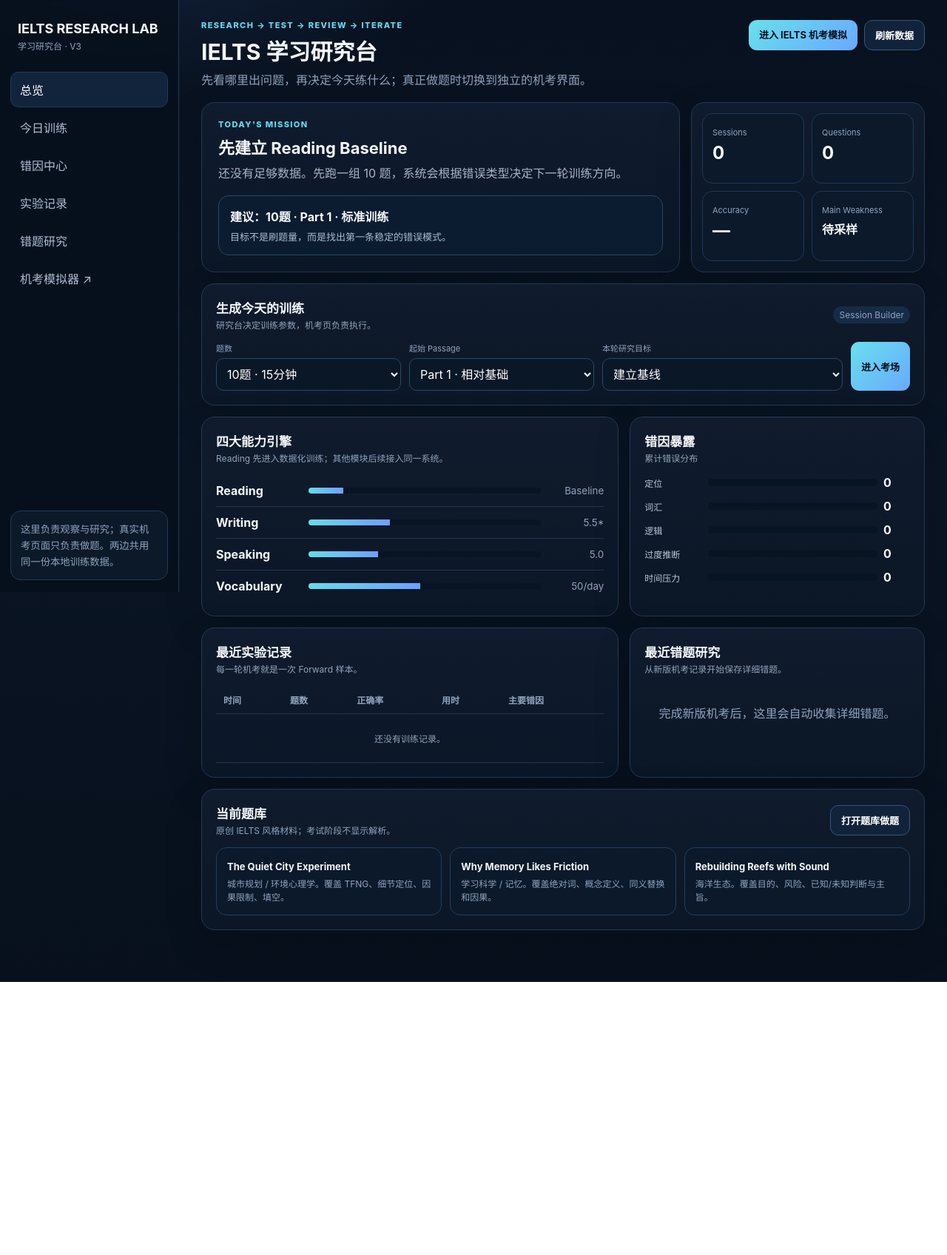
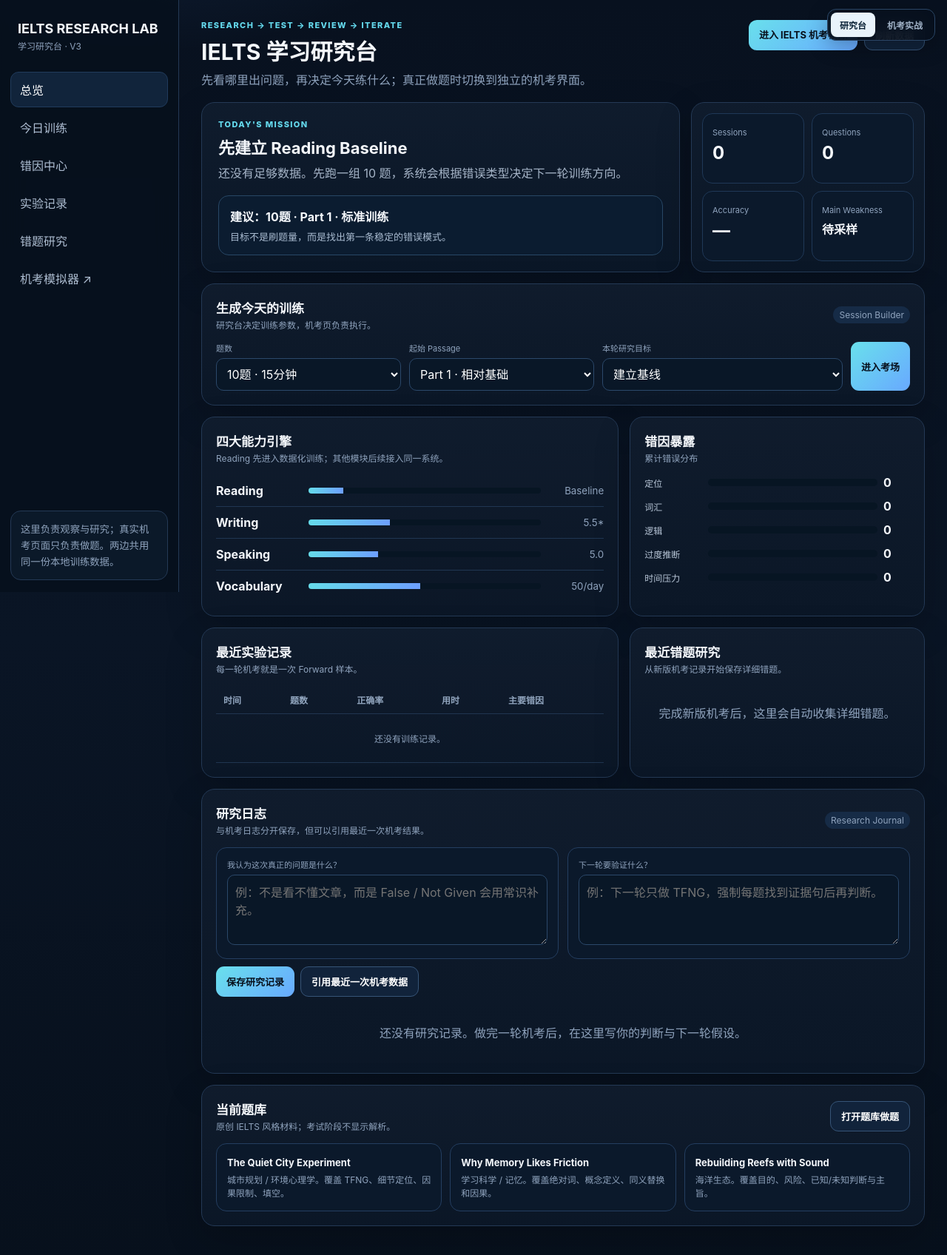
Before and after one commit to galbbb2772/ielts, a plain HTML site: page index.html in a window 1280 px wide. Shown: the whole page at 74% size. Before the commit the page ends 1327 px from the top, so only its background shows below. Drawn offline with Linux system fonts and the light colour scheme.

Commit message:
Unify IELTS research dashboard and exam into one-page app

```diff
--- a/index.html
+++ b/index.html
@@ -21,9 +21,30 @@ button,select{font:inherit}.app{min-height:100vh;display:grid;grid-template-colu
 .wrongitem{padding:11px 0;border-bottom:1px solid #203550}.wrongitem:last-child{border-bottom:0}.wrongitem b{font-size:12px}.wrongitem p{font-size:12px;color:#a9b9cb;line-height:1.5;margin:5px 0}.wrongmeta{display:flex;gap:7px;flex-wrap:wrap}.library{grid-column:1/-1}.libgrid{display:grid;grid-template-columns:repeat(3,1fr);gap:11px}.lib{padding:14px;border:1px solid #243e60;background:#0b192b;border-radius:14px}.lib b{font-size:13px}.lib p{font-size:12px;color:var(--muted);line-height:1.5;margin:6px 0 0}.empty{padding:24px 8px;color:var(--muted);text-align:center}
 @media(max-width:1050px){.app{grid-template-columns:1fr}.side{display:none}.main{padding:18px}.hero,.kpis,.engines,.errors,.history,.wrongbox{grid-column:1/-1}.controls{grid-template-columns:1fr 1fr}.controls .btn{grid-column:1/-1}.libgrid{grid-template-columns:1fr}}
 @media(max-width:620px){.main{padding:12px}.top{flex-direction:column}.top h1{font-size:25px}.controls{grid-template-columns:1fr}.kpis{grid-template-columns:1fr 1fr}.engine{grid-template-columns:90px 1fr 60px}}
+
+.mode-switch{position:fixed;right:16px;top:12px;z-index:1000;display:flex;gap:4px;padding:4px;background:rgba(7,16,29,.9);border:1px solid #2b4666;border-radius:12px;backdrop-filter:blur(12px);box-shadow:0 8px 28px rgba(0,0,0,.25)}
+.mode-switch button{border:0;background:transparent;color:#9fb0c5;padding:8px 12px;border-radius:8px;font-weight:800;font-size:12px;cursor:pointer}
+.mode-switch button.active{background:#e9f3fb;color:#0b2236}
+#examView{position:fixed;inset:0;background:#fff;z-index:900}
+#examFrame{width:100%;height:100%;border:0;display:block;background:#fff}
+#researchView.hidden,#examView.hidden{display:none!important}
+.research-note{grid-column:1/-1}
+.notegrid{display:grid;grid-template-columns:1fr 1fr;gap:12px}
+.notebox{border:1px solid #243e60;background:#0b192b;border-radius:14px;padding:14px}
+.notebox label{display:block;color:var(--muted);font-size:11px;margin-bottom:6px}
+.notebox textarea{width:100%;min-height:95px;resize:vertical;border:1px solid #2b486a;border-radius:10px;background:#091727;color:#fff;padding:10px;font:inherit}
+.journal-item{padding:12px 0;border-bottom:1px solid #203550}
+.journal-item:last-child{border-bottom:0}
+.journal-item b{font-size:12px}.journal-item p{margin:5px 0;color:#a9b9cb;font-size:12px;line-height:1.5}
+@media(max-width:620px){.mode-switch{right:8px;top:8px}.mode-switch button{padding:7px 9px}.notegrid{grid-template-columns:1fr}}
 </style>
 </head>
 <body>
+<div class="mode-switch">
+  <button id="modeResearch" class="active" onclick="switchMode('research')">研究台</button>
+  <button id="modeExam" onclick="switchMode('exam')">机考实战</button>
+</div>
+<div id="researchView">
 <div class="app">
 <aside class="side">
 <div class="brand"><b>IELTS RESEARCH LAB</b><span>学习研究台 · V3</span></div>
@@ -32,13 +53,13 @@ button,select{font:inherit}.app{min-height:100vh;display:grid;grid-template-colu
 <a class="nav" href="#errors">错因中心</a>
 <a class="nav" href="#history">实验记录</a>
 <a class="nav" href="#wrong">错题研究</a>
-<a class="nav" href="exam.html">机考模拟器 ↗</a>
+<a class="nav" href="javascript:void(0)" onclick="switchMode('exam')">机考模拟器 ↗</a>
 <div class="sidebox"><small>这里负责观察与研究；真实机考页面只负责做题。两边共用同一份本地训练数据。</small></div>
 </aside>
 <main class="main">
 <div class="top" id="overview">
 <div><div class="eyebrow">RESEARCH → TEST → REVIEW → ITERATE</div><h1>IELTS 学习研究台</h1><p>先看哪里出问题，再决定今天练什么；真正做题时切换到独立的机考界面。</p></div>
-<div class="actions"><a class="btn primary" href="exam.html">进入 IELTS 机考模拟</a><button class="btn" onclick="refresh()">刷新数据</button></div>
+<div class="actions"><a class="btn primary" href="javascript:void(0)" onclick="switchMode('exam')">进入 IELTS 机考模拟</a><button class="btn" onclick="refresh()">刷新数据</button></div>
 </div>
 <div class="grid">
 <section class="card hero">
@@ -67,18 +88,55 @@ button,select{font:inherit}.app{min-height:100vh;display:grid;grid-template-colu
 <section class="card section errors" id="errors"><div class="head"><div><h3>错因暴露</h3><span>累计错误分布</span></div></div><div id="errorBars"></div></section>
 <section class="card section history" id="history"><div class="head"><div><h3>最近实验记录</h3><span>每一轮机考就是一次 Forward 样本。</span></div></div><div class="tablewrap"><table><thead><tr><th>时间</th><th>题数</th><th>正确率</th><th>用时</th><th>主要错因</th></tr></thead><tbody id="historyRows"></tbody></table></div></section>
 <section class="card section wrongbox" id="wrong"><div class="head"><div><h3>最近错题研究</h3><span>从新版机考记录开始保存详细错题。</span></div></div><div id="wrongList"></div></section>
-<section class="card section library"><div class="head"><div><h3>当前题库</h3><span>原创 IELTS 风格材料；考试阶段不显示解析。</span></div><a class="btn" href="exam.html">打开题库做题</a></div>
+
+<section class="card section research-note" id="journal">
+  <div class="head"><div><h3>研究日志</h3><span>与机考日志分开保存，但可以引用最近一次机考结果。</span></div><span class="pill">Research Journal</span></div>
+  <div class="notegrid">
+    <div class="notebox">
+      <label>我认为这次真正的问题是什么？</label>
+      <textarea id="researchProblem" placeholder="例：不是看不懂文章，而是 False / Not Given 会用常识补充。"></textarea>
+    </div>
+    <div class="notebox">
+      <label>下一轮要验证什么？</label>
+      <textarea id="researchNext" placeholder="例：下一轮只做 TFNG，强制每题找到证据句后再判断。"></textarea>
+    </div>
+  </div>
+  <div style="display:flex;gap:8px;margin-top:10px;flex-wrap:wrap">
+    <button class="btn primary" onclick="saveResearchNote()">保存研究记录</button>
+    <button class="btn" onclick="fillFromLatest()">引用最近一次机考数据</button>
+  </div>
+  <div id="journalList" style="margin-top:12px"></div>
+</section>
+<section class="card section library"><div class="head"><div><h3>当前题库</h3><span>原创 IELTS 风格材料；考试阶段不显示解析。</span></div><a class="btn" href="javascript:void(0)" onclick="switchMode('exam')">打开题库做题</a></div>
 <div class="libgrid"><div class="lib"><b>The Quiet City Experiment</b><p>城市规划 / 环境心理学。覆盖 TFNG、细节定位、因果限制、填空。</p></div><div class="lib"><b>Why Memory Likes Friction</b><p>学习科学 / 记忆。覆盖绝对词、概念定义、同义替换和因果。</p></div><div class="lib"><b>Rebuilding Reefs with Sound</b><p>海洋生态。覆盖目的、风险、已知/未知判断与主旨。</p></div></div>
 </section>
 </div>
 </main>
 </div>
+</div>
+<div id="examView" class="hidden">
+  <iframe id="examFrame" src="exam.html" title="IELTS Computer Practice"></iframe>
+</div>
 <script>
+function switchMode(mode,examUrl){
+  var rv=document.getElementById("researchView"),ev=document.getElementById("examView");
+  var rb=document.getElementById("modeResearch"),eb=document.getElementById("modeExam");
+  if(mode==="exam"){
+    if(examUrl) document.getElementById("examFrame").src=examUrl;
+    rv.classList.add("hidden");ev.classList.remove("hidden");rb.classList.remove("active");eb.classList.add("active");
+    history.replaceState(null,"","#exam");
+  }else{
+    ev.classList.add("hidden");rv.classList.remove("hidden");eb.classList.remove("active");rb.classList.add("active");
+    history.replaceState(null,"","#research");refresh();renderJournal();
+  }
+}
+window.addEventListener("message",function(e){if(e.data&&e.data.type==="IELTS_EXAM_SUBMITTED"){refresh();renderJournal();}});
+window.addEventListener("DOMContentLoaded",function(){if(location.hash==="#exam")switchMode("exam");else switchMode("research");});
 var labels={locate:"定位",vocab:"词汇",logic:"逻辑",overinfer:"过度推断",time:"时间压力"};
 function getHist(){try{return JSON.parse(localStorage.getItem("ieltsExamHistory")||"[]")}catch(e){return []}}
 function fmt(s){s=Number(s||0);return Math.floor(s/60)+"m "+(s%60)+"s"}
 function pct(n,d){return d?Math.round(n/d*100):0}
-function launch(){var l=document.getElementById("len").value,p=document.getElementById("part").value,g=document.getElementById("goal").value;localStorage.setItem("ieltsResearchGoal",g);location.href="exam.html?len="+encodeURIComponent(l)+"&part="+encodeURIComponent(p)}
+function launch(){var l=document.getElementById("len").value,p=document.getElementById("part").value,g=document.getElementById("goal").value;localStorage.setItem("ieltsResearchGoal",g);switchMode("exam","exam.html?len="+encodeURIComponent(l)+"&part="+encodeURIComponent(p))}
 function escapeH(s){return String(s).replace(/[&<>"']/g,function(m){var map={"&":"&amp;","<":"&lt;",">":"&gt;",'"':"&quot;","'":"&#39;"};return map[m]})}
 function refresh(){
 var h=getHist(),totalQ=0,totalC=0,errs={locate:0,vocab:0,logic:0,overinfer:0,time:0};
@@ -96,7 +154,27 @@ var mt="先建立 Reading Baseline",tx="还没有足够数据。先跑一组 10
 if(totalQ>=10){if(wk==="locate"){mt="当前主问题：定位路径不稳定";tx="先减少题干到证据句的定位成本，再谈做题速度。";act="建议：10题 · Part 1";why="做完重点检查关键词与同义替换定位。"}if(wk==="vocab"){mt="当前主问题：词汇命中不足";tx="你可能已经找到了句子，但关键含义没有稳定识别。";act="建议：10题 · Part 2";why="错题中的核心词进入 Vocabulary Factor 库。"}if(wk==="logic"){mt="当前主问题：逻辑判断";tx="重点观察范围、因果、比较、绝对词与限制条件。";act="建议：10题 · Part 2";why="这类错题需要逐条找证据，而不是只记答案。"}if(wk==="overinfer"){mt="当前主问题：过度推断";tx="文章没说，不等于可以用常识补全。下一轮重点盯 Not Given。";act="建议：10题 · Part 3";why="训练只依据文本证据这一条纪律。"}if(wk==="time"){mt="当前主问题：时间压力";tx="先看准确率是否已经稳定，再优化阅读与定位速度。";act="建议：20题 · 30分钟";why="使用更接近实战的时间窗口。"}}
 document.getElementById("missionTitle").textContent=mt;document.getElementById("missionText").textContent=tx;document.getElementById("missionAction").textContent=act;document.getElementById("missionWhy").textContent=why;
 }
-refresh();
+
+function getJournal(){try{return JSON.parse(localStorage.getItem("ieltsResearchJournal")||"[]")}catch(e){return []}}
+function saveResearchNote(){
+  var problem=document.getElementById("researchProblem").value.trim(),next=document.getElementById("researchNext").value.trim();
+  if(!problem&&!next)return;
+  var h=getHist(),last=h.length?h[h.length-1]:null,j=getJournal();
+  j.push({date:new Date().toISOString(),problem:problem,next:next,exam:last?{date:last.date,count:last.count,acc:last.acc,elapsed:last.elapsed,errs:last.errs}:null});
+  localStorage.setItem("ieltsResearchJournal",JSON.stringify(j));
+  document.getElementById("researchProblem").value="";document.getElementById("researchNext").value="";renderJournal();
+}
+function fillFromLatest(){
+  var h=getHist();if(!h.length)return;
+  var x=h[h.length-1],w="暂无明显集中错因",mx=0,wk="";
+  Object.keys(x.errs||{}).forEach(function(k){if(x.errs[k]>mx){mx=x.errs[k];wk=k;w=labels[k]}});
+  document.getElementById("researchProblem").value="最近一次："+x.count+"题，正确率 "+x.acc+"%，用时 "+fmt(x.elapsed)+"；主要暴露："+w+"。";
+}
+function renderJournal(){
+  var j=getJournal().slice().reverse().slice(0,8),box=document.getElementById("journalList");if(!box)return;
+  box.innerHTML=j.length?j.map(function(x){var exam=x.exam?'<span class="pill">'+x.exam.count+'题 · '+x.exam.acc+'%</span>':'';return '<div class="journal-item"><b>'+new Date(x.date).toLocaleString()+' '+exam+'</b><p><strong>问题：</strong>'+escapeH(x.problem||"—")+'<br><strong>下一轮：</strong>'+escapeH(x.next||"—")+'</p></div>'}).join(""):'<div class="empty">还没有研究记录。做完一轮机考后，在这里写你的判断与下一轮假设。</div>';
+}
+refresh();renderJournal();
 </script>
 </body>
 </html>
```
